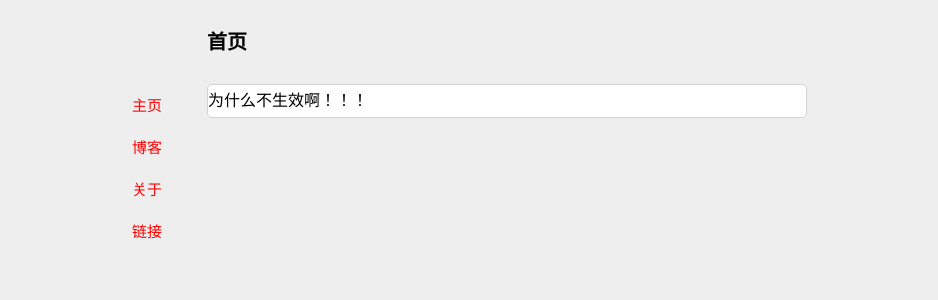
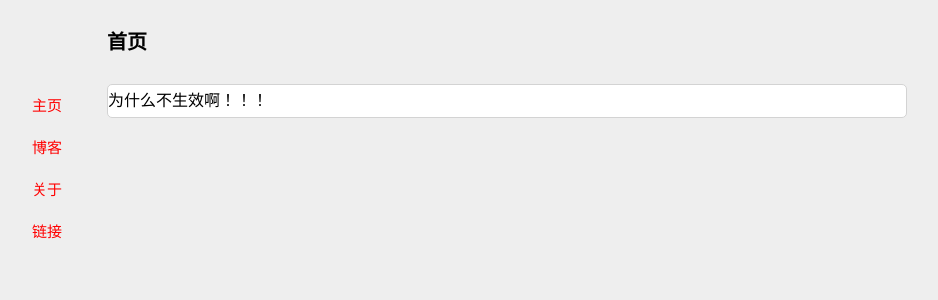
Before and after one commit to chuer/chuer.github.io, a Jekyll site: the page built from index.html, in a window 1280 px wide. Shown: the top 300 px of the page, without its empty margins (133-1071 px from the left). Built offline with Jekyll 4.4.1, drawn with Linux system fonts in a browser that asks for light colours.

Commit message:
css updated

```diff
--- a/assets/css/basic.css
+++ b/assets/css/basic.css
@@ -7,7 +7,7 @@
 *
 * -------------------- */
 
-/* ------- Basic Style ------- */
+/* ------- 基本风格 ------- */
 body {
 	font-size: 10px;
 	font-family: sans-serif;
@@ -27,9 +27,10 @@ a:hover {
 	text-decoration:none;
 }
 
+/* 结构布局 */
 #main {
 	margin: auto;
-	width: 600px;
+	width: 800px;
 }
 
 header.topbar {
@@ -66,4 +67,4 @@ nav a:hover {
 }
 
 
-/* ------- Temp Style ------- */
+/* ------- 临时风格 ------- */
```
